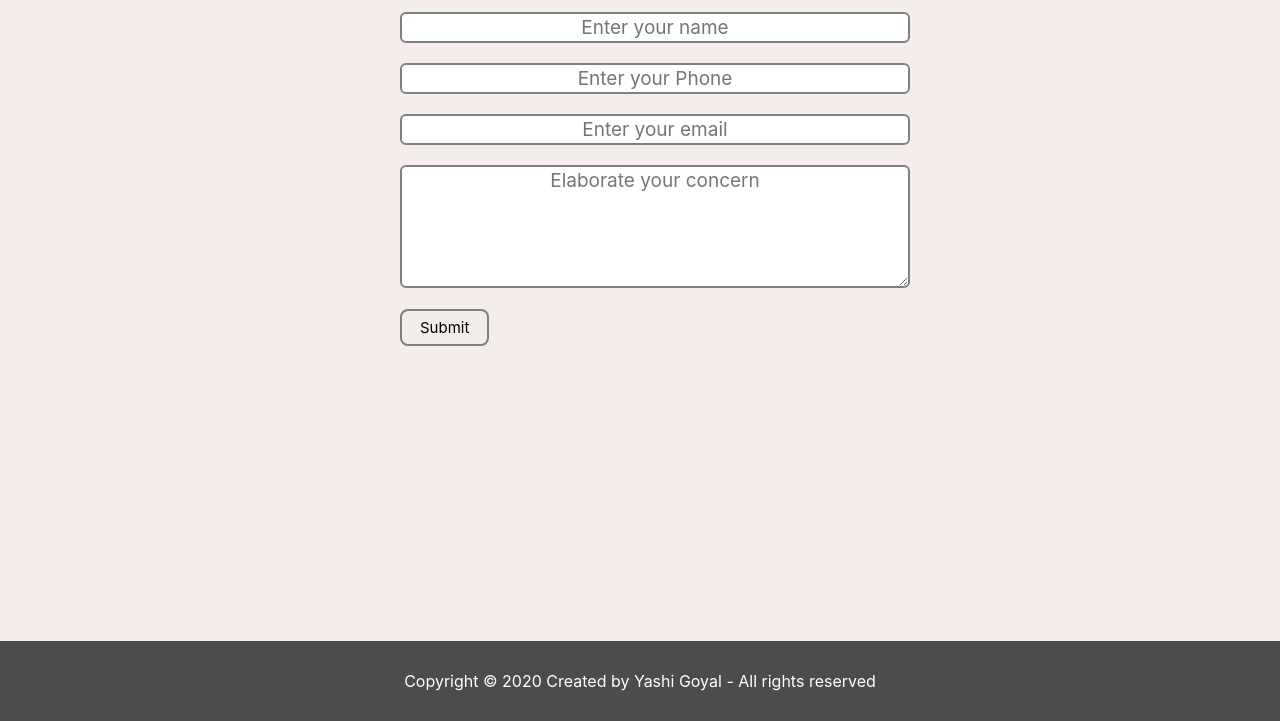
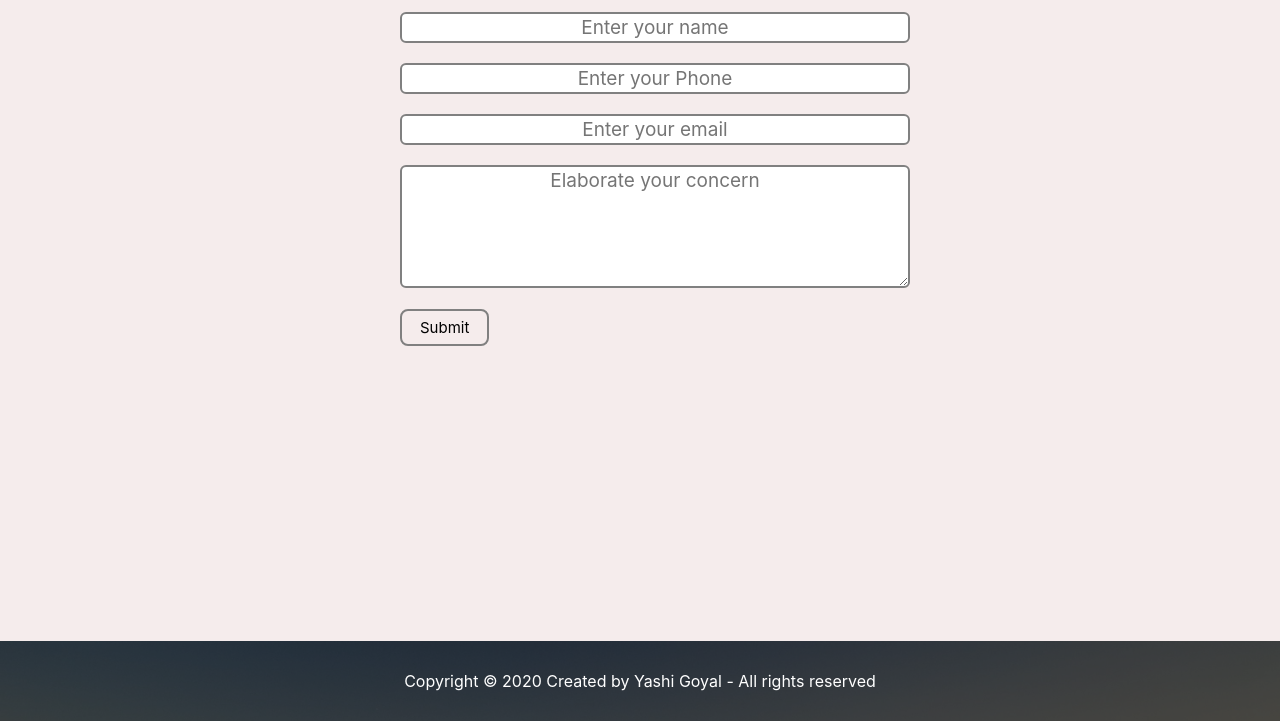
Before and after one commit to Yashi1304/web.github.io, a plain HTML site: page index.html in a window 1280 px wide. Shown: the part 1592-2313 px from the top of the page. Drawn offline with Linux system fonts and the light colour scheme.

Commit message:
Update education.css

```diff
--- a/education.css
+++ b/education.css
@@ -71,7 +71,7 @@
 
 }
 .background{
-    background: rgba(0,0,0,0.7)url('re-imagining-the-empire-state-building-in-9-different-architectural-styles.jpg');
+    background: rgba(0,0,0,0.7)url('empire.jpg');
     background-size: cover;
     background-blend-mode: darken;
 }
```
